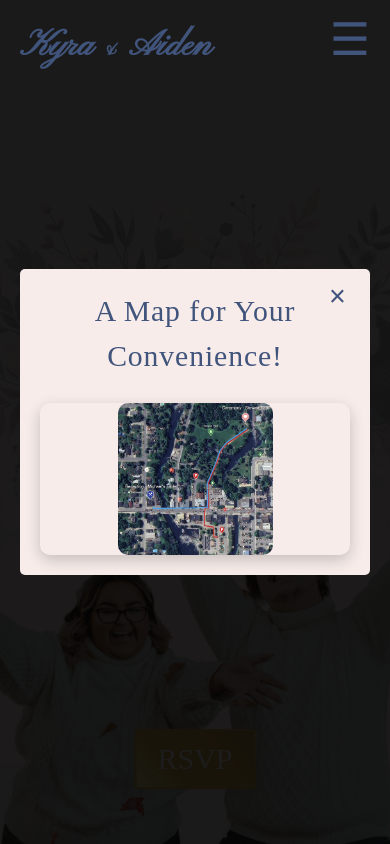
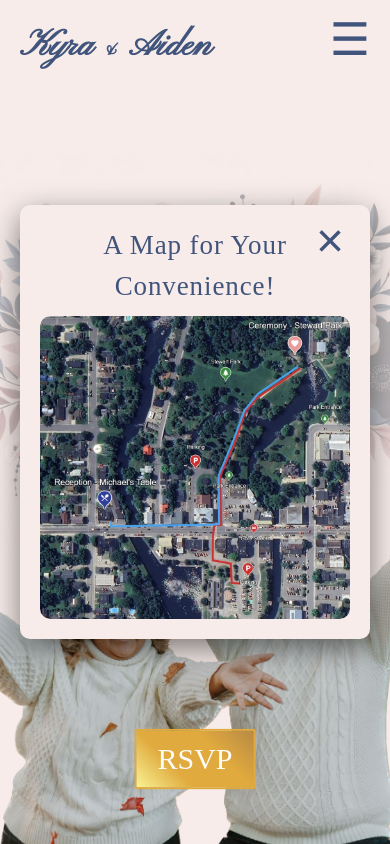
Before and after one commit to Aiden-Molyneaux/WeddingSite, a React (Vite) app in the folder app/: page /home in a window 390 px wide. Built offline with nearby package versions, Linux system fonts and the light colour scheme.

Commit message:
Add final entry popup changes

```diff
--- a/app/src/components/EntryPopup2.jsx
+++ b/app/src/components/EntryPopup.jsx
@@ -1,8 +1,8 @@
 import React, { useState, useEffect } from 'react';
 import useIsMobile from '../utils/useIsMobile.js';
-import homeImg from '../assets/perthOverheadMap.jpg';
+import perthOverheadMapImg from '../assets/perthOverheadMap.jpg';
 
-export default function EntryPopup2() {
+export default function EntryPopup() {
   const isMobile = useIsMobile();
   const [isOpen, setIsOpen] = useState(false);
   const [isModalOpen, setIsModalOpen] = useState(false);
@@ -48,35 +48,34 @@ export default function EntryPopup2() {
             ×
           </button>
 
-          <div className="entryPopupDisclaimer">
           <h2>A Map for Your Convenience!</h2>
-          </div>
 
-          <div className="entryPopupImageContainer" onClick={handleImageClick}>
+          <div className="entryPopupImageContainer" onClick={isMobile ? null : handleImageClick}>
             <img
-              src={homeImg}
-              alt="Welcome to our wedding"
+              src={perthOverheadMapImg}
+              alt="Overhead view of Perth, indicating how to navigate to Ceremony and Reception"
               className="entryPopupImage"
             />
           </div>
         </div>
       </div>
 
-      {/* Image Modal */}
-      {isModalOpen && (
+      {/* Modal Popup */}
+      {isModalOpen && !isMobile &&
+        (
           <div className="imageModalOverlay" onClick={handleModalClose}>
             <div className="imageModalContent" onClick={(e) => e.stopPropagation()}>
               <button className="imageModalCloseBtn" onClick={handleModalClose}>
               ×
               </button>
               <img
-              src={homeImg}
-              alt="Welcome to our wedding"
+                src={perthOverheadMapImg}
+                alt="Overhead view of Perth, indicating how to navigate to Ceremony and Reception"
                 className="imageModalImage"
               />
             </div>
-        </div>
-      )}
+          </div> )
+      }
     </>
   );
 }
--- a/app/src/components/ImageModal.jsx
+++ b/app/src/components/ImageModal.jsx
@@ -15,11 +15,10 @@ export default function ImageModal() {
   }, [isOpen]);
 
   return (
-    <div className="imageModal">
+    <div>
       <img
         src={perthMapImg}
         alt='Perth Map'
-        className='projectImg'
         onClick={() => setIsOpen(true)}
       />
 
--- a/app/src/pages/Home.jsx
+++ b/app/src/pages/Home.jsx
@@ -4,7 +4,7 @@ import { Link } from 'react-router-dom';
 import confetti from 'canvas-confetti';
 import homeImg from '../assets/homeImg.jpg';
 import homeImgMobile from '../assets/homeImgMobile.png';
-import EntryPopup2 from '../components/EntryPopup2.jsx';
+import EntryPopup from '../components/EntryPopup.jsx';
 
 export default function Home() {
   // useEffect(() => {
@@ -49,7 +49,7 @@ export default function Home() {
 
   return (
     <div className='homeContent'>
-      <EntryPopup2 />
+      <EntryPopup/>
 
       { isMobile
         ? <MobileDetails/>
--- a/app/src/styles/components/_entryPopup.scss
+++ b/app/src/styles/components/_entryPopup.scss
@@ -5,12 +5,12 @@
   display: flex;
   justify-content: center;
   align-items: center;
-  background-color: rgba(4, 4, 4, 0.9);
   max-width: 100vw;
   max-height: 100vh;
   top: 0vw;
   width: 100vw;
   height: 100vh;
+  background-color: rgba(4, 4, 4, 0.9);
   animation: fadeIn 0.3s ease-in-out;
   z-index: 10;
 }
@@ -20,11 +20,11 @@
   display: flex;
   flex-direction: column;
   align-items: center;
-  max-width: 100vw;
-  max-height: 100vh;
+  gap: 10px;
+  max-width: 500px;
   padding: 20px;
   background-color: $blush;
-  border-radius: 5px;
+  border-radius: 10px;
 }
 
 .entryPopupCloseBtn {
@@ -38,33 +38,23 @@
   height: 40px;
   background: none;
   border: none;
-  font-size: 2rem;
+  font-size: 3rem;
   color: $blue;
+  cursor: pointer;
   transition: all 0.2s ease;
 
   &:hover {
-    font-size: 2.2rem;
+    transform: scale(1.15);
   }
 }
-
-.entryPopupDisclaimer {
-  text-align: center;
-  margin-bottom: 25px;
-  font-family: $content-font;
-  font-size: 1.1em;
-  color: $blue;
-  font-weight: 500;
-}
-
 .entryPopupImageContainer {
   display: flex;
   justify-content: center;
   align-items: center;
   cursor: pointer;
-  transition: transform 0.2s ease;
   border-radius: 10px;
   overflow: hidden;
-  box-shadow: 0 5px 15px rgba(0, 0, 0, 0.2);
+  transition: transform 0.2s ease;
 
   &:hover {
     transform: scale(1.02);
@@ -72,10 +62,9 @@
 }
 
 .entryPopupImage {
-  max-width: 50%;
-  height: auto;
-  display: block;
+  max-width: 100%;
   border-radius: 10px;
+  box-shadow: 0 5px 15px rgba(0, 0, 0, 0.4);
 }
 
 /* Image Modal Styles */
@@ -83,51 +72,46 @@
   position: fixed;
   top: 0;
   left: 0;
-  width: 100vw;
-  height: 100vh;
-  background-color: rgba(4, 4, 4, 0.9);
   display: flex;
   justify-content: center;
   align-items: center;
+  width: 100vw;
+  height: 100vh;
+  animation: fadeIn 0.3s ease-in-out;
   z-index: 2000;
-  animation: fadeIn 0.3s ease-in-out;
 }
 
 .imageModalContent {
   position: relative;
+  display: flex;
+  flex-direction: column;
+  justify-content: center;
+  align-items: center;
   max-width: 95vw;
   max-height: 95vh;
-  display: flex;
-  justify-content: center;
-  align-items: center;
 }
 
 .imageModalCloseBtn {
-  position: absolute;
-  top: -50px;
-  right: 0;
-  background: none;
-  border: none;
-  font-size: 2.5rem;
-  color: white;
-  cursor: pointer;
-  padding: 10px;
-  border-radius: 50%;
-  width: 50px;
-  height: 50px;
+  align-self: flex-end;
   display: flex;
   align-items: center;
   justify-content: center;
+  width: 50px;
+  height: 50px;
+  font-size: 3rem;
+  color: $blush;
+  background: none;
+  border: none;
+  cursor: pointer;
   transition: all 0.2s ease;
 
   &:hover {
-    background-color: rgba(255, 255, 255, 0.1);
+    transform: scale(1.15);
   }
 }
 
 .imageModalImage {
-  max-width: 100%;
-  max-height: 95vh;
+  max-height: 85vh;
   height: auto;
   border-radius: 10px;
   box-shadow: 0 10px 30px rgba(0, 0, 0, 0.5);
@@ -135,35 +119,13 @@
 
 /* Mobile-specific styles */
 @media (max-width: 750px) {
-  .entryPopupContent {
-    padding: 20px;
-    margin: 20px;
-    max-width: calc(100vw - 40px);
+  .entryPopupOverlay {
+    background: none;
   }
 
-  .entryPopupDisclaimer {
-    p {
-      font-size: 1rem;
-    }
-
-    p:first-child {
-      font-size: 1.2rem;
-    }
-  }
-
-  .entryPopupCloseBtn {
-    top: 10px;
-    right: 15px;
-    font-size: 1.8rem;
-    width: 35px;
-    height: 35px;
-  }
-
-  .imageModalCloseBtn {
-    top: -40px;
-    font-size: 2rem;
-    width: 40px;
-    height: 40px;
+  .entryPopupContent {
+    margin: 20px;
+    box-shadow: 0 10px 30px rgba(0, 0, 0, 0.5);
   }
 }
 
--- a/app/src/styles/helpers/_variables.scss
+++ b/app/src/styles/helpers/_variables.scss
@@ -3,7 +3,7 @@ $blush: #f7ecea;
 $pink: #ffd4d4;
 $white: #fffbf7;
 $blue: #40547c;
-$dark-blue: #2c3447;
+$dark-blue: #001b3e;
 $black: #111111;
 
 // FONTS
```
Lines whose indentation alone changed are shown as unchanged.
